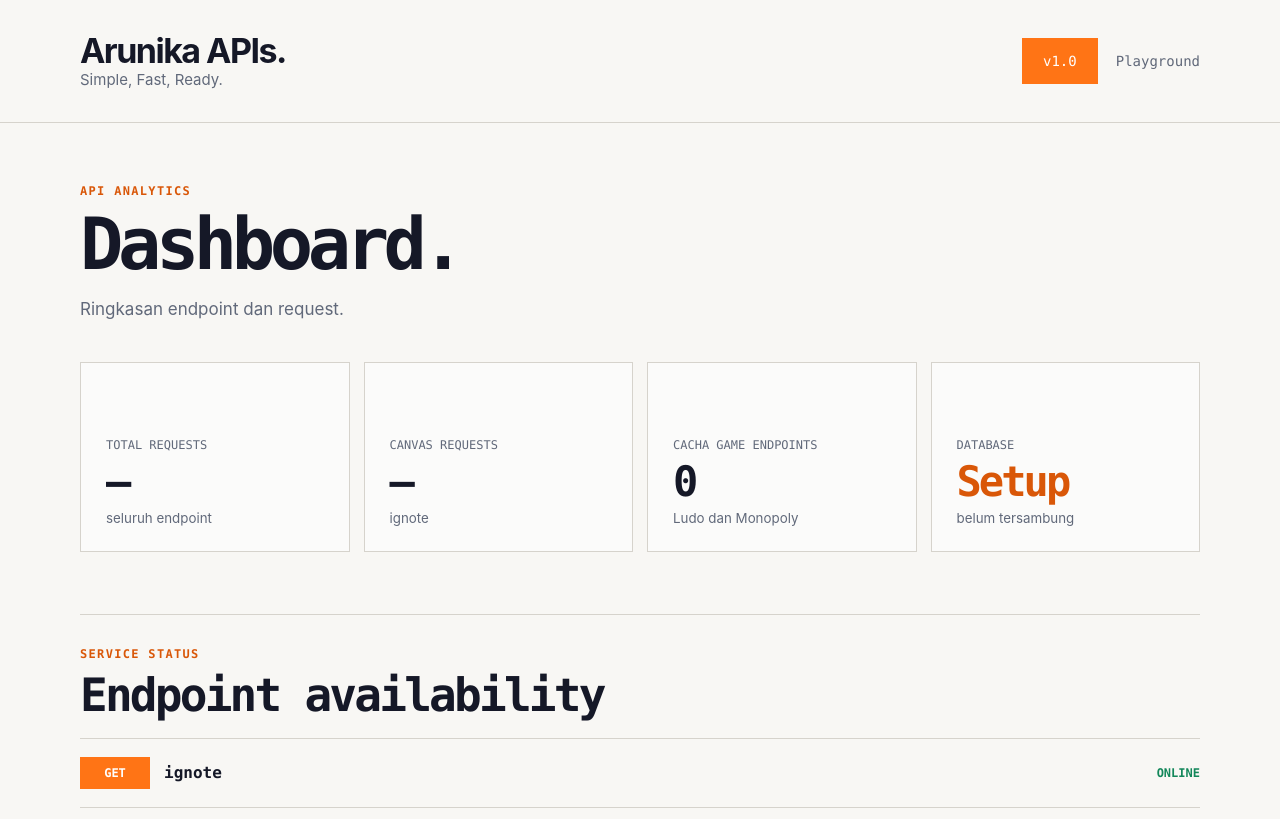
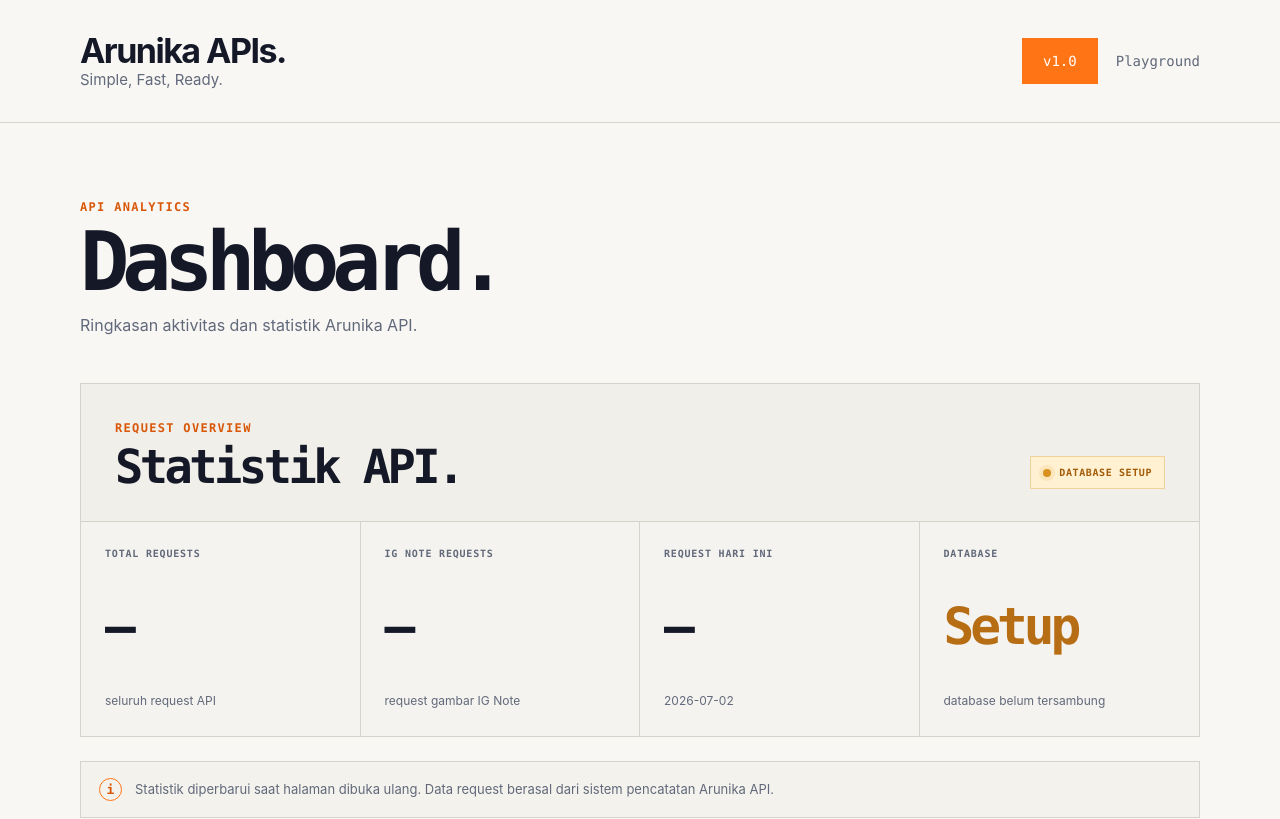
Before and after one commit to x-znn/arunika-api, a Next.js app: page /dashboard in a window 1280 px wide. Shown: the top 819 px of the page. Built offline with nearby package versions, Linux system fonts and the light colour scheme.

Commit message:
Update page.jsx

```diff
--- a/app/dashboard/page.jsx
+++ b/app/dashboard/page.jsx
@@ -3,141 +3,400 @@ import { getApiStats } from "../../lib/stats"
 
 export const dynamic = "force-dynamic"
 
-const endpoints = [
-  {
-    method: "GET",
-    path: "ignote",
-    status: "online"
-  },
-  {
-    method: "GET",
-    path: "api-health",
-    status: "Online"
-  },
-  {
-    method: "GET",
-    path: "api-stats",
-    status: "Online"
-  },
-  {
-    method: "POST",
-    path: "ludo",
-    status: "Online"
-  },
-  {
-    method: "GET",
-    path: "ludo-room",
-    status: "Online"
-  },
-  {
-    method: "GET",
-    path: "ludo-board",
-    status: "Online"
-  },
-  {
-    method: "POST",
-    path: "monopoly",
-    status: "Online"
-  },
-  {
-    method: "GET",
-    path: "monopoly-room",
-    status: "Online"
-  },
-  {
-    method: "GET",
-    path: "monopoly-board",
-    status: "Online"
-  },
-  {
-    method: "GET",
-    path: "monopoly-card",
-    status: "Online"
-  }
-]
+function formatNumber(value, connected) {
+  if (!connected) return "—"
+
+  return Number(value || 0).toLocaleString("id-ID")
+}
 
 export default async function DashboardPage() {
   const stats = await getApiStats()
-  const connected = stats.connected
+  const connected = Boolean(stats.connected)
 
-  const number = (value) => {
-    return connected
-      ? Number(value || 0).toLocaleString("id-ID")
-      : "—"
-  }
-
-  const gameEndpoints = endpoints.filter((item) => {
-    return item.path.includes("/ludo") || item.path.includes("/monopoly")
-  }).length
+  const metrics = [
+    {
+      label: "Total Requests",
+      value: formatNumber(stats.total, connected),
+      note: "seluruh request API"
+    },
+    {
+      label: "IG Note Requests",
+      value: formatNumber(stats.ignote, connected),
+      note: "request gambar IG Note"
+    },
+    {
+      label: "Request Hari Ini",
+      value: formatNumber(stats.today, connected),
+      note: stats.dayLabel || "hari ini"
+    },
+    {
+      label: "Database",
+      value: connected ? "Live" : "Setup",
+      note: connected
+        ? "database tersambung"
+        : "database belum tersambung",
+      status: connected ? "online" : "setup"
+    }
+  ]
 
   return (
-    <main className="paper-site">
+    <main className="paper-site dashboard-page">
       <Nav />
 
-      <section className="page-intro">
+      <section className="dashboard-intro">
         <span className="section-label">API ANALYTICS</span>
+
         <h1>Dashboard.</h1>
-        <p>Ringkasan endpoint dan request.</p>
+
+        <p>
+          Ringkasan aktivitas dan statistik Arunika API.
+        </p>
       </section>
 
-      <section className="metric-grid">
-        <article>
-          <span>Total requests</span>
-          <strong>{number(stats.total)}</strong>
-          <small>seluruh endpoint</small>
-        </article>
+      <section className="stats-section">
+        <div className="stats-section__heading">
+          <div>
+            <span className="section-label">REQUEST OVERVIEW</span>
+            <h2>Statistik API.</h2>
+          </div>
 
-        <article>
-          <span>Canvas requests</span>
-          <strong>{number(stats.ignote)}</strong>
-          <small>ignote</small>
-        </article>
-
-        <article>
-          <span>Cacha game endpoints</span>
-          <strong>{gameEndpoints}</strong>
-          <small>Ludo dan Monopoly</small>
-        </article>
-
-        <article>
-          <span>Database</span>
-          <strong
+          <span
             className={
-              connected
-                ? "metric-online"
-                : "metric-setup"
+              "connection-status" +
+              (connected
+                ? " connection-status--online"
+                : " connection-status--setup")
             }
           >
-            {connected ? "Live" : "Setup"}
-          </strong>
-          <small>
-            {connected
-              ? "connected"
-              : "belum tersambung"}
-          </small>
-        </article>
-      </section>
-
-      <section className="dashboard-paper">
-        <div className="dashboard-paper__heading">
-          <span className="section-label">SERVICE STATUS</span>
-          <h2>Endpoint availability</h2>
+            <i />
+            {connected ? "DATABASE LIVE" : "DATABASE SETUP"}
+          </span>
         </div>
 
-        <div className="status-list">
-          {endpoints.map((endpoint) => (
-            <div key={endpoint.method + endpoint.path}>
-              <span className="http-pill">
-                {endpoint.method}
-              </span>
+        <div className="stats-grid">
+          {metrics.map((metric) => (
+            <article
+              className={
+                "stat-card" +
+                (metric.status
+                  ? " stat-card--" + metric.status
+                  : "")
+              }
+              key={metric.label}
+            >
+              <span>{metric.label}</span>
 
-              <code>{endpoint.path}</code>
+              <strong>{metric.value}</strong>
 
-              <b>{endpoint.status}</b>
-            </div>
+              <small>{metric.note}</small>
+            </article>
           ))}
         </div>
       </section>
+
+      <section className="dashboard-note">
+        <span className="dashboard-note__mark">i</span>
+
+        <p>
+          Statistik diperbarui saat halaman dibuka ulang. Data request berasal
+          dari sistem pencatatan Arunika API.
+        </p>
+      </section>
+
+      <footer className="paper-footer">
+        <span>ARUNIKA APIs. by @znn_id</span>
+        <span>Built for WhatsApp bot workflows.</span>
+      </footer>
+
+      <style>{`
+        .dashboard-page,
+        .dashboard-page *,
+        .dashboard-page *::before,
+        .dashboard-page *::after {
+          box-sizing: border-box;
+        }
+
+        .dashboard-page {
+          width: 100%;
+          max-width: 100%;
+          min-width: 0;
+          overflow-x: hidden;
+        }
+
+        .dashboard-intro {
+          width: min(1120px, calc(100% - 40px));
+          max-width: 100%;
+          min-width: 0;
+          margin: 72px auto 44px;
+        }
+
+        .dashboard-intro h1 {
+          margin: 10px 0 12px;
+          color: var(--ink);
+          font: 800 clamp(42px, 7vw, 82px)/0.9 var(--mono);
+          letter-spacing: -0.09em;
+        }
+
+        .dashboard-intro p {
+          max-width: 510px;
+          margin: 0;
+          color: var(--muted);
+          font-size: 16px;
+          line-height: 1.75;
+        }
+
+        .stats-section {
+          width: min(1120px, calc(100% - 40px));
+          max-width: 100%;
+          min-width: 0;
+          margin: 0 auto 24px;
+          overflow: hidden;
+          border: 1px solid var(--line);
+          background: var(--paper-soft);
+        }
+
+        .stats-section__heading {
+          display: flex;
+          align-items: end;
+          justify-content: space-between;
+          gap: 24px;
+          min-width: 0;
+          padding: 32px 34px;
+          border-bottom: 1px solid var(--line);
+        }
+
+        .stats-section__heading > div {
+          min-width: 0;
+        }
+
+        .stats-section__heading h2 {
+          margin: 9px 0 0;
+          color: var(--ink);
+          font: 800 clamp(28px, 4vw, 47px)/0.95 var(--mono);
+          letter-spacing: -0.075em;
+        }
+
+        .connection-status {
+          flex: 0 0 auto;
+          display: inline-flex;
+          align-items: center;
+          gap: 8px;
+          padding: 10px 12px;
+          font: 800 10px var(--mono);
+          letter-spacing: 0.06em;
+          white-space: nowrap;
+        }
+
+        .connection-status i {
+          width: 8px;
+          height: 8px;
+          display: block;
+          border-radius: 999px;
+        }
+
+        .connection-status--online {
+          color: #257246;
+          background: #e5f6e9;
+          border: 1px solid #b9e4c4;
+        }
+
+        .connection-status--online i {
+          background: #2d9454;
+          box-shadow: 0 0 0 4px rgba(45, 148, 84, 0.12);
+        }
+
+        .connection-status--setup {
+          color: #a25b08;
+          background: #fff1d2;
+          border: 1px solid #f0d29a;
+        }
+
+        .connection-status--setup i {
+          background: #d9901c;
+          box-shadow: 0 0 0 4px rgba(217, 144, 28, 0.12);
+        }
+
+        .stats-grid {
+          display: grid;
+          grid-template-columns: repeat(4, minmax(0, 1fr));
+          min-width: 0;
+        }
+
+        .stat-card {
+          min-width: 0;
+          min-height: 214px;
+          display: flex;
+          flex-direction: column;
+          justify-content: space-between;
+          gap: 18px;
+          padding: 26px 24px;
+          border-right: 1px solid var(--line);
+          background: rgba(255, 255, 255, 0.25);
+        }
+
+        .stat-card:last-child {
+          border-right: 0;
+        }
+
+        .stat-card:hover {
+          background: #ffffff;
+        }
+
+        .stat-card > span {
+          overflow-wrap: anywhere;
+          color: var(--muted);
+          font: 800 10px var(--mono);
+          letter-spacing: 0.08em;
+          text-transform: uppercase;
+        }
+
+        .stat-card strong {
+          min-width: 0;
+          overflow-wrap: anywhere;
+          color: var(--ink);
+          font: 800 clamp(33px, 4vw, 52px)/0.9 var(--mono);
+          letter-spacing: -0.08em;
+        }
+
+        .stat-card small {
+          color: var(--muted);
+          font-size: 12px;
+          line-height: 1.55;
+        }
+
+        .stat-card--online strong {
+          color: #26794a;
+        }
+
+        .stat-card--setup strong {
+          color: #b66d13;
+        }
+
+        .dashboard-note {
+          width: min(1120px, calc(100% - 40px));
+          max-width: 100%;
+          min-width: 0;
+          display: flex;
+          align-items: center;
+          gap: 13px;
+          margin: 0 auto 72px;
+          padding: 16px 18px;
+          overflow: hidden;
+          color: var(--muted);
+          background: #f4f2ed;
+          border: 1px solid var(--line);
+        }
+
+        .dashboard-note__mark {
+          width: 23px;
+          height: 23px;
+          flex: 0 0 auto;
+          display: grid;
+          place-items: center;
+          color: var(--orange-dark);
+          border: 1px solid var(--orange);
+          border-radius: 999px;
+          font: 800 13px/1 var(--mono);
+        }
+
+        .dashboard-note p {
+          min-width: 0;
+          margin: 0;
+          overflow-wrap: anywhere;
+          font-size: 13px;
+          line-height: 1.65;
+        }
+
+        @media (max-width: 900px) {
+          .stats-grid {
+            grid-template-columns: repeat(2, minmax(0, 1fr));
+          }
+
+          .stat-card:nth-child(2) {
+            border-right: 0;
+          }
+
+          .stat-card:nth-child(-n + 2) {
+            border-bottom: 1px solid var(--line);
+          }
+        }
+
+        @media (max-width: 760px) {
+          .dashboard-intro {
+            width: min(1120px, calc(100% - 28px));
+            margin: 46px auto 30px;
+          }
+
+          .stats-section,
+          .dashboard-note {
+            width: min(1120px, calc(100% - 28px));
+          }
+
+          .stats-section__heading {
+            align-items: start;
+            flex-direction: column;
+            padding: 25px;
+          }
+
+          .connection-status {
+            font-size: 9px;
+          }
+
+          .stat-card {
+            min-height: 176px;
+            padding: 22px 19px;
+          }
+
+          .dashboard-note {
+            align-items: flex-start;
+            margin-bottom: 46px;
+          }
+        }
+
+        @media (max-width: 460px) {
+          .dashboard-intro h1 {
+            font-size: 56px;
+          }
+
+          .dashboard-intro p {
+            font-size: 15px;
+          }
+
+          .stats-section__heading {
+            padding: 22px;
+          }
+
+          .stats-section__heading h2 {
+            font-size: 35px;
+          }
+
+          .stats-grid {
+            grid-template-columns: 1fr;
+          }
+
+          .stat-card {
+            min-height: 148px;
+            border-right: 0;
+            border-bottom: 1px solid var(--line);
+          }
+
+          .stat-card:nth-child(2) {
+            border-bottom: 1px solid var(--line);
+          }
+
+          .stat-card:last-child {
+            border-bottom: 0;
+          }
+
+          .stat-card strong {
+            font-size: 43px;
+          }
+
+          .dashboard-note {
+            padding: 15px;
+          }
+        }
+      `}</style>
     </main>
   )
 }
```
